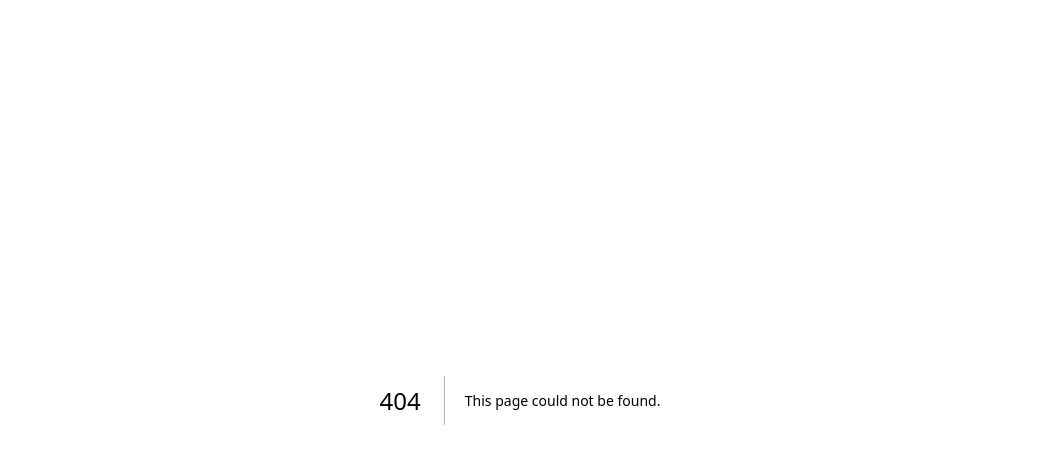
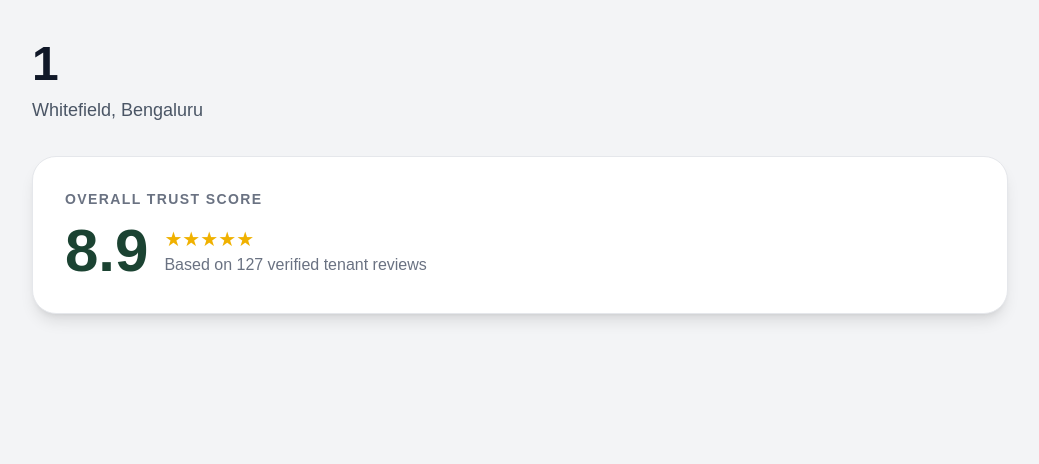
Before and after one commit to houseofgorkha-source/rental-intel, a Next.js app: page /property/1 in a window 1280 px wide. Before the commit this address had no page. Shown: the top 464 px of the page, without its empty margins (120-1159 px from the left). Built offline with nearby package versions, Linux system fonts and the light colour scheme.

Commit message:
Add property navigation from search

```diff
--- /dev/null
+++ b/app/property/[slug]/page.tsx
@@ -0,0 +1,51 @@
+type PropertyPageProps = {
+  params: Promise<{
+    slug: string;
+  }>;
+};
+
+export default async function PropertyPage({
+  params,
+}: PropertyPageProps) {
+  const { slug } = await params;
+
+  const propertyName = slug
+    .split("-")
+    .map((word) => word.charAt(0).toUpperCase() + word.slice(1))
+    .join(" ");
+
+  return (
+    <main className="min-h-screen bg-gray-100 py-10">
+      <div className="mx-auto max-w-5xl px-6">
+
+        <h1 className="text-5xl font-bold text-gray-900">
+          {propertyName}
+        </h1>
+
+        <p className="mt-2 text-lg text-gray-600">
+          Whitefield, Bengaluru
+        </p>
+
+        <div className="mt-8 rounded-3xl border border-gray-200 bg-white p-8 shadow-lg">
+          <p className="text-sm font-semibold uppercase tracking-widest text-gray-500">
+            Overall Trust Score
+          </p>
+
+          <div className="mt-3 flex items-center gap-4">
+            <span className="text-6xl font-extrabold text-[#1B4332]">
+              8.9
+            </span>
+
+            <div>
+              <p className="text-xl text-yellow-500">★★★★★</p>
+              <p className="text-gray-500">
+                Based on 127 verified tenant reviews
+              </p>
+            </div>
+          </div>
+        </div>
+
+      </div>
+    </main>
+  );
+}
--- a/components/SearchBar.tsx
+++ b/components/SearchBar.tsx
@@ -1,6 +1,7 @@
 "use client";
 
 import { useState } from "react";
+import { useRouter } from "next/navigation";
 
 const searchData = [
   "Prestige Lakeside Habitat",
@@ -15,6 +16,7 @@ const searchData = [
 
 export default function SearchBar() {
   const [search, setSearch] = useState("");
+  const router = useRouter();
 
   const filteredResults = searchData.filter((item) =>
     item.toLowerCase().includes(search.toLowerCase())
@@ -45,7 +47,13 @@ export default function SearchBar() {
             filteredResults.map((item) => (
               <div
   key={item}
-  onClick={() => setSearch(item)}
+  onClick={() => {
+  const slug = item
+    .toLowerCase()
+    .replace(/\s+/g, "-");
+
+  router.push(`/property/${slug}`);
+}}
   className="cursor-pointer px-6 py-3 text-black hover:bg-gray-100"
 >
   {item}
--- /dev/null
+++ b/data/property.ts
@@ -0,0 +1,34 @@
+export const properties = [
+  {
+    slug: "prestige-lakeside-habitat",
+    name: "Prestige Lakeside Habitat",
+    location: "Whitefield, Bengaluru",
+    trustScore: 8.9,
+    rent: "₹32,000/month",
+    depositExperience: "★★★★★",
+    societyRules: "★★★★☆",
+    nearby: ["Metro", "Hospital", "Supermarket", "Gym"],
+  },
+
+  {
+    slug: "prestige-falcon-city",
+    name: "Prestige Falcon City",
+    location: "Kanakapura Road, Bengaluru",
+    trustScore: 9.2,
+    rent: "₹36,000/month",
+    depositExperience: "★★★★☆",
+    societyRules: "★★★★★",
+    nearby: ["Metro", "Mall", "Hospital", "School"],
+  },
+
+  {
+    slug: "prestige-shantiniketan",
+    name: "Prestige Shantiniketan",
+    location: "Whitefield, Bengaluru",
+    trustScore: 8.7,
+    rent: "₹35,000/month",
+    depositExperience: "★★★★★",
+    societyRules: "★★★★☆",
+    nearby: ["IT Parks", "Hospital", "Supermarket", "Gym"],
+  },
+];
```
